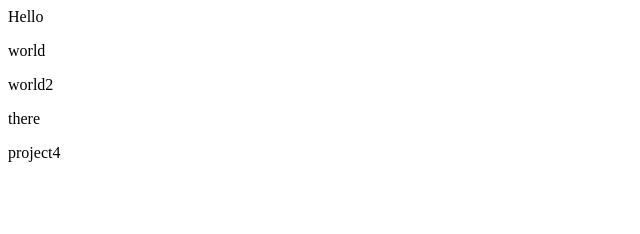
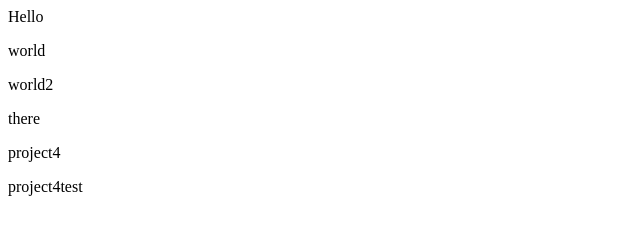
Before and after one commit to Irinaj/FromSourceTree, a plain HTML site: page index.html in a window 1280 px wide. Shown: the full height of the page, 0-640 px from the left. Drawn offline with Linux system fonts and the light colour scheme.

Commit message:
new test

```diff
--- a/index.html
+++ b/index.html
@@ -3,3 +3,4 @@
 <p>world2</p>
 <p>there</p>
 <p>project4</p>
+<p>project4test</p>
```
